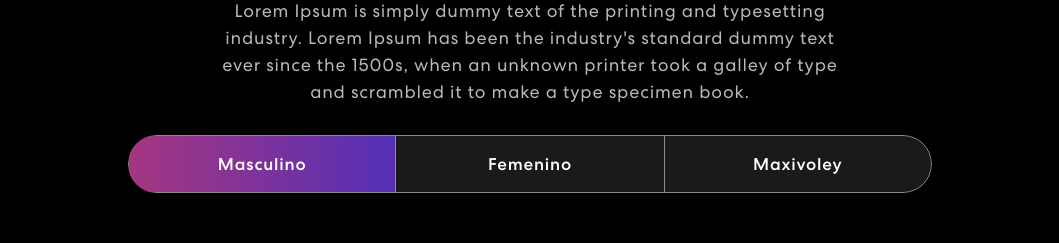
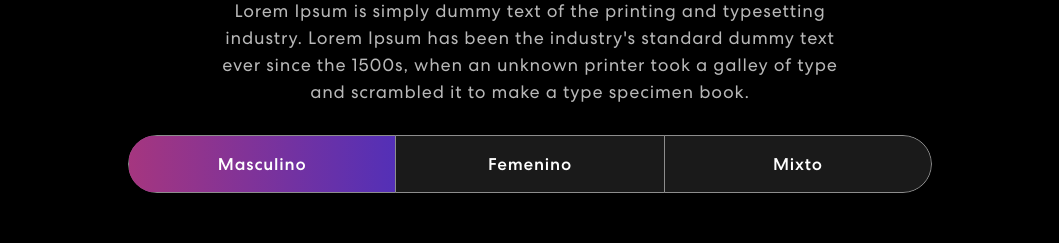
Before and after one commit to florpalma1/torneodeverano, a React (Create React App) app: page / in a window 1280 px wide. Shown: the part 1520-1763 px from the top of the page, without its empty margins (110-1169 px from the left). Built offline with nearby package versions, Linux system fonts and the light colour scheme; no server answers.

Commit message:
agregue comentarios para cambios importantes en la seccion de equipos

```diff
--- a/src/components/Projects.js
+++ b/src/components/Projects.js
@@ -8,7 +8,8 @@ import TrackVisibility from 'react-on-screen';
 /*Agregas a las cards fotos del escudo de cada equipo, nombre y descripcion
 la ultima card lleva a una pagina que muestra el listado de todas las cards de cada equipo
 Cada equipo debera tener su propia pagina indicando:
-datos, lista de jugadores, participaciones, fechas de proximos partidos*/
+datos, lista de jugadores, participaciones, fechas de proximos partidos
+Capaz puedo repetir la seccion de projects(equipos) para cada division, quedando dos apartados por seccion, femenino y masculino*/
 
 export const Projects = () => {
 
@@ -64,8 +65,12 @@ export const Projects = () => {
                       <Nav.Link eventKey="second">Femenino</Nav.Link>
                     </Nav.Item>
                     <Nav.Item>
-                      <Nav.Link eventKey="third">Maxivoley</Nav.Link>
+                      <Nav.Link eventKey="third">Mixto</Nav.Link>
                     </Nav.Item>
+                    {/* agregar un item mas para la division de sub 18 agrupando femenino y masculino juntos
+                     <Nav.Item>
+                      <Nav.Link eventKey="third">Mixto</Nav.Link>
+                    </Nav.Item>*/}
                   </Nav>
                   <Tab.Content id="slideInUp" className={isVisible ? "animate__animated animate__slideInUp" : ""}>
                     <Tab.Pane eventKey="first">
@@ -83,11 +88,17 @@ export const Projects = () => {
                       </Row>
                     </Tab.Pane>
                     <Tab.Pane eventKey="section">
+                      {/*aca debera ir las cards de mayores masculino, reemplazando el texto*/}
                       <p>Lorem ipsum dolor sit amet consectetur adipisicing elit. Cumque quam, quod neque provident velit, rem explicabo excepturi id illo molestiae blanditiis, eligendi dicta officiis asperiores delectus quasi inventore debitis quo.</p>
                     </Tab.Pane>
                     <Tab.Pane eventKey="third">
+                                {/*aca debera ir las cards de mixto, reemplazando el texto*/}
                       <p>Lorem ipsum dolor sit amet consectetur adipisicing elit. Cumque quam, quod neque provident velit, rem explicabo excepturi id illo molestiae blanditiis, eligendi dicta officiis asperiores delectus quasi inventore debitis quo.</p>
                     </Tab.Pane>
+                    {/* Aca tengo que agregar una nueva seccion igual a las anteriores, para el listado de cards de la division sub18
+                    <Tab.Pane eventKey="third">
+                      <p>Lorem ipsum dolor sit amet consectetur adipisicing elit. Cumque quam, quod neque provident velit, rem explicabo excepturi id illo molestiae blanditiis, eligendi dicta officiis asperiores delectus quasi inventore debitis quo.</p>
+                    </Tab.Pane>*/}
                   </Tab.Content>
                 </Tab.Container>
               </div>}
```
